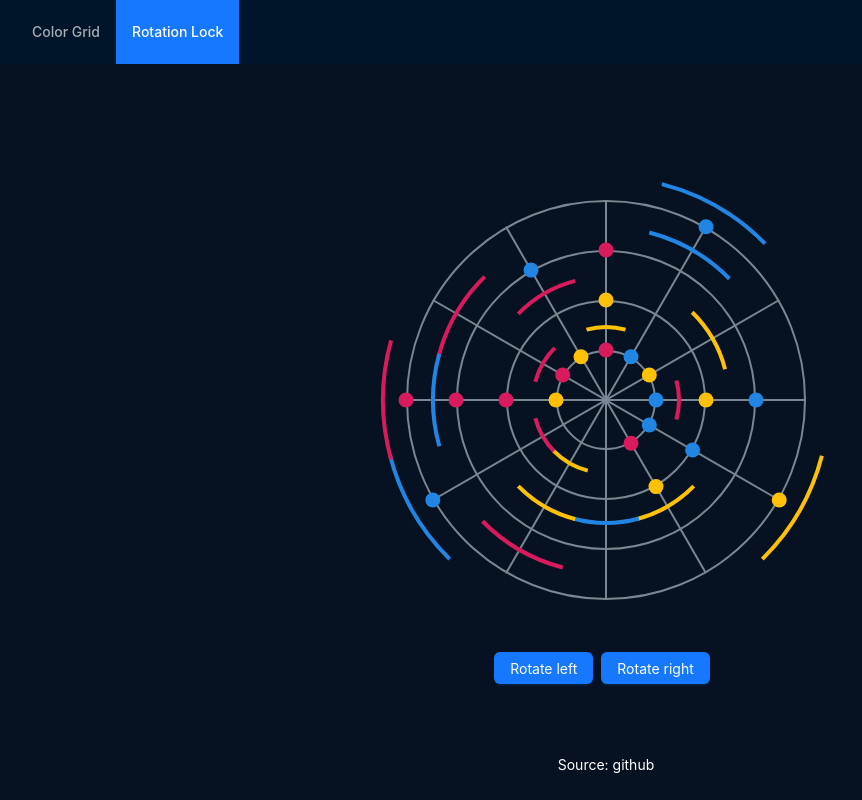
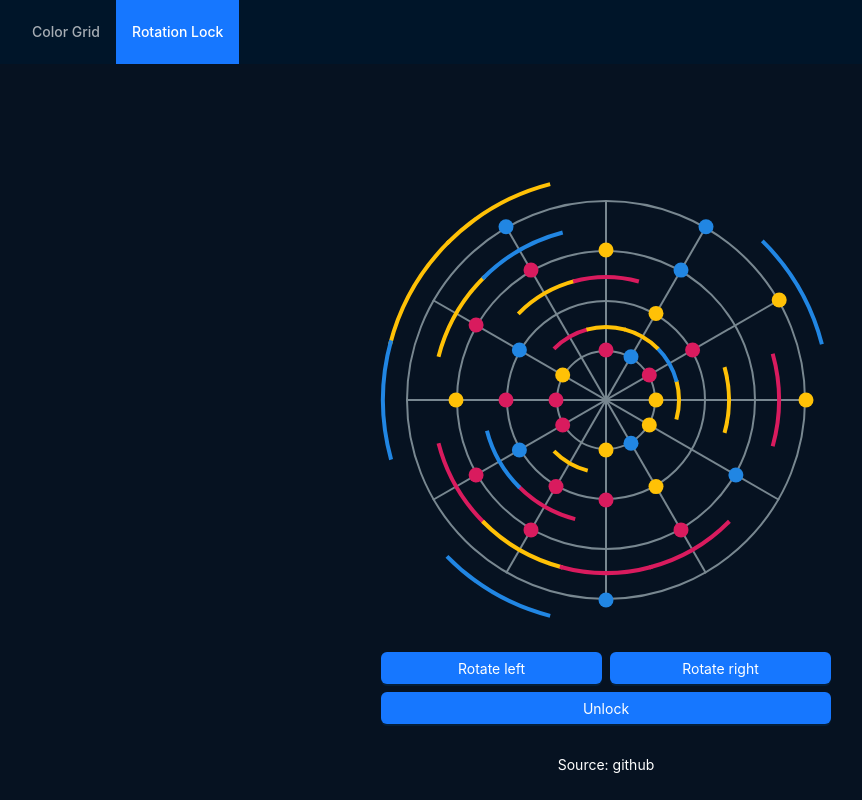
Before and after one commit to kylebeede/minigames, a React (Vite) app: page /rotation-lock in a window 1280 px wide. Shown: the whole page, without its empty margins (34-896 px from the left). Built offline with nearby package versions, Linux system fonts and the light colour scheme.

Commit message:
Add unlock button to rotation lock

```diff
--- a/src/components/rotation-lock/RotationLock.tsx
+++ b/src/components/rotation-lock/RotationLock.tsx
@@ -1,4 +1,4 @@
-import { useCallback, useState, useEffect } from "react";
+import { useCallback, useMemo, useState, useEffect } from "react";
 import { App, Button } from "antd";
 import { segment } from "./circle-segment-generator";
 import "./styles.css";
@@ -20,6 +20,37 @@ export function RotationLock() {
     "active",
     ...new Array(LAYER_COUNT - 1).fill("inactive"),
   ]);
+
+  const { keyData, circleData } = useMemo(
+    () =>
+      generateLockData([
+        {
+          keyMin: 4,
+          keyMax: 7,
+          circleMin: 9,
+          circleMax: 11,
+        },
+        {
+          keyMin: 4,
+          keyMax: 7,
+          circleMin: 9,
+          circleMax: 11,
+        },
+        {
+          keyMin: 4,
+          keyMax: 7,
+          circleMin: 9,
+          circleMax: 11,
+        },
+        {
+          keyMin: 4,
+          keyMax: 7,
+          circleMin: 9,
+          circleMax: 11,
+        },
+      ]),
+    []
+  );
 
   const [layerRotations, setLayerRotations] = useState<number[]>(
     new Array(LAYER_COUNT).fill(0)
@@ -62,6 +93,54 @@ export function RotationLock() {
     [activeLayer, layerRotations, layerStatuses]
   );
 
+  const handleUnlock = useCallback(() => {
+    const layerKeyData = keyData[activeLayer];
+    const layerCircleData = circleData[activeLayer];
+    const layerRotation = layerRotations[activeLayer];
+    let isCorrect = true;
+
+    // check if circles are aligned with keys
+    const circleMap = new Map<number, Color>();
+    layerCircleData.forEach((circle) => {
+      let adjustedLocation = circle.location + layerRotation;
+      while (adjustedLocation < 0) adjustedLocation += 360;
+      circleMap.set(adjustedLocation % 360, circle.color);
+    });
+
+    layerKeyData.forEach((key) => {
+      const keyLocation = key.location;
+      const circleColor = circleMap.get(keyLocation);
+      if (!circleColor || circleColor !== key.color) {
+        isCorrect = false;
+      }
+    });
+
+    handleResult(isCorrect);
+  }, [activeLayer, circleData, handleResult, keyData, layerRotations]);
+
+  const handleKeyDown = useCallback(
+    (e: KeyboardEvent) => {
+      if (layerStatuses[activeLayer] !== "active") return;
+
+      if (e.key === "ArrowLeft") {
+        handleRotation(-30);
+      } else if (e.key === "ArrowRight") {
+        handleRotation(30);
+      } else if (e.key === "Enter" || e.key === " ") {
+        handleUnlock();
+      }
+    },
+    [activeLayer, handleRotation, handleUnlock, layerStatuses]
+  );
+
+  useEffect(() => {
+    window.addEventListener("keydown", handleKeyDown);
+
+    return () => {
+      window.removeEventListener("keydown", handleKeyDown);
+    };
+  }, [handleKeyDown]);
+
   return (
     <div
       className="container"
@@ -81,49 +160,33 @@ export function RotationLock() {
         <LockLayer
           status={layerStatuses[0]}
           rotation={layerRotations[0]}
-          keyMin={4}
-          keyMax={7}
-          circleMin={9}
-          circleMax={11}
+          keyData={keyData[0]}
+          circleData={circleData[0]}
           trackSize={100}
-          handleResult={handleResult}
-          handleRotation={handleRotation}
         />
 
         <LockLayer
           status={layerStatuses[1]}
           rotation={layerRotations[1]}
-          keyMin={4}
-          keyMax={7}
-          circleMin={9}
-          circleMax={11}
+          keyData={keyData[1]}
+          circleData={circleData[1]}
           trackSize={200}
-          handleResult={handleResult}
-          handleRotation={handleRotation}
         />
 
         <LockLayer
           status={layerStatuses[2]}
           rotation={layerRotations[2]}
-          keyMin={4}
-          keyMax={7}
-          circleMin={9}
-          circleMax={11}
+          keyData={keyData[2]}
+          circleData={circleData[2]}
           trackSize={300}
-          handleResult={handleResult}
-          handleRotation={handleRotation}
         />
 
         <LockLayer
           status={layerStatuses[3]}
           rotation={layerRotations[3]}
-          keyMin={4}
-          keyMax={7}
-          circleMin={9}
-          circleMax={11}
+          keyData={keyData[3]}
+          circleData={circleData[3]}
           trackSize={400}
-          handleResult={handleResult}
-          handleRotation={handleRotation}
         />
       </div>
 
@@ -131,17 +194,19 @@ export function RotationLock() {
         <Button
           type="primary"
           onClick={() => handleRotation(-30)}
-          style={{ display: "flex", marginRight: "8px" }}
+          style={{ marginRight: "8px" }}
+          block
         >
           Rotate left
         </Button>
 
-        <Button
-          type="primary"
-          onClick={() => handleRotation(30)}
-          style={{ display: "flex", marginRight: "8px" }}
-        >
+        <Button type="primary" onClick={() => handleRotation(30)} block>
           Rotate right
+        </Button>
+      </div>
+      <div>
+        <Button type="primary" onClick={handleUnlock} block>
+          Unlock
         </Button>
       </div>
     </div>
@@ -151,106 +216,11 @@ export function RotationLock() {
 interface LockLayerProps {
   status: LayerStatus;
   rotation: number;
-  keyMin: number;
-  keyMax: number;
-  circleMin: number;
-  circleMax: number;
+  keyData: Data[];
+  circleData: Data[];
   trackSize: number;
-  handleResult: (isCorrect: boolean) => void;
-  handleRotation: (rotation: number) => void;
 }
 function LockLayer(props: LockLayerProps) {
-  const [circleData, setCircleData] = useState<Data[]>([]);
-  const [keyData, setKeyData] = useState<Data[]>([]);
-
-  const handleKeyDown = useCallback(
-    (e: KeyboardEvent) => {
-      if (props.status !== "active") return;
-
-      if (e.key === "ArrowLeft") {
-        props.handleRotation(-30);
-      } else if (e.key === "ArrowRight") {
-        props.handleRotation(30);
-      } else if (e.key === "Enter" || e.key === " ") {
-        let isCorrect = true;
-        // check if circles are aligned with keys
-        const circleMap = new Map<number, Color>();
-        circleData.forEach((circle) => {
-          let adjustedLocation = circle.location + props.rotation;
-          while (adjustedLocation < 0) adjustedLocation += 360;
-          circleMap.set(adjustedLocation % 360, circle.color);
-        });
-
-        keyData.forEach((key) => {
-          const keyLocation = key.location;
-          const circleColor = circleMap.get(keyLocation);
-          if (!circleColor || circleColor !== key.color) {
-            isCorrect = false;
-          }
-        });
-
-        props.handleResult(isCorrect);
-      }
-    },
-    [props, circleData, keyData]
-  );
-
-  // Generate key and circle data
-  useEffect(() => {
-    const occupiedLocations = new Set();
-    const keyCount =
-      Math.floor(Math.random() * (props.keyMax - props.keyMin + 1)) +
-      props.keyMin;
-    const generatedKeyData = Array.from({ length: keyCount }, () => {
-      let location = Math.floor(Math.random() * 12) * 30;
-      while (occupiedLocations.has(location)) {
-        location = Math.floor(Math.random() * 12) * 30;
-      }
-
-      occupiedLocations.add(location);
-      return {
-        location: location,
-        color: getRandomColor(),
-      };
-    });
-
-    // circle data should match key data with additional data
-    // 1. match the color and location of the key data & rotate
-    const randomRotation = Math.floor(Math.random() * 12) * 30;
-    const generatedCircleData = generatedKeyData.map((keyData) => ({
-      location: (keyData.location + randomRotation) % 360,
-      color: keyData.color,
-    }));
-    // 2. add additional circle data
-    const minCircleCount = Math.max(keyCount, props.keyMin);
-    const totalCircleCount =
-      Math.floor(Math.random() * (props.circleMax - minCircleCount + 1)) +
-      minCircleCount;
-    for (let i = 0; i < totalCircleCount - 7; i++) {
-      let location = Math.floor(Math.random() * 12) * 30;
-      while (occupiedLocations.has(location)) {
-        location = Math.floor(Math.random() * 12) * 30;
-      }
-
-      occupiedLocations.add(location);
-      generatedCircleData.push({
-        location: location + randomRotation,
-        color: getRandomColor(),
-      });
-    }
-
-    setKeyData(generatedKeyData);
-    setCircleData(generatedCircleData);
-  }, [props.circleMax, props.keyMax, props.keyMin]);
-
-  useEffect(() => {
-    window.addEventListener("keydown", handleKeyDown);
-
-    return () => {
-      window.removeEventListener("keydown", handleKeyDown);
-    };
-  }, [handleKeyDown, props.circleMax, props.keyMax, props.keyMin]);
-
   return (
     <div
       className={`lock-layer ${props.status}`}
@@ -267,7 +237,7 @@ function LockLayer(props: LockLayerProps) {
         }}
         viewBox={`0 0 ${props.trackSize + 50} ${props.trackSize + 50}`}
       >
-        {keyData.map((keyData, index) => {
+        {props.keyData.map((keyData, index) => {
           return (
             <path
               className={`key ${keyData.color}`}
@@ -285,7 +255,7 @@ function LockLayer(props: LockLayerProps) {
           height: `${props.trackSize}px`,
         }}
       >
-        {circleData.map((circleData, index) => (
+        {props.circleData.map((circleData, index) => (
           <div
             key={index}
             className={`circle ${circleData.color}`}
@@ -320,3 +290,66 @@ function getRandomColor(): Color {
   const colors = ["blue", "red", "yellow"];
   return colors[Math.floor(Math.random() * colors.length)] as Color;
 }
+
+interface LayerDetails {
+  keyMin: number;
+  keyMax: number;
+  circleMin: number;
+  circleMax: number;
+}
+
+function generateLockData(layerDetails: LayerDetails[]) {
+  const keyData: Data[][] = [];
+  const circleData: Data[][] = [];
+
+  for (let i = 0; i < layerDetails.length; i++) {
+    const occupiedLocations = new Set();
+    const keyCount =
+      Math.floor(
+        Math.random() * (layerDetails[i].keyMax - layerDetails[i].keyMin + 1)
+      ) + layerDetails[i].keyMin;
+    const generatedKeyData: Data[] = Array.from({ length: keyCount }, () => {
+      let location = Math.floor(Math.random() * 12) * 30;
+      while (occupiedLocations.has(location)) {
+        location = Math.floor(Math.random() * 12) * 30;
+      }
+
+      occupiedLocations.add(location);
+      return {
+        location: location,
+        color: getRandomColor(),
+      };
+    });
+
+    // circle data should match key data with additional data
+    // 1. match the color and location of the key data & rotate
+    const randomRotation = Math.floor(Math.random() * 12) * 30;
+    const generatedCircleData = generatedKeyData.map((keyData) => ({
+      location: (keyData.location + randomRotation) % 360,
+      color: keyData.color,
+    }));
+    // 2. add additional circle data
+    const minCircleCount = Math.max(keyCount, layerDetails[i].keyMin);
+    const totalCircleCount =
+      Math.floor(
+        Math.random() * (layerDetails[i].circleMax - minCircleCount + 1)
+      ) + minCircleCount;
+    for (let i = 0; i < totalCircleCount - 7; i++) {
+      let location = Math.floor(Math.random() * 12) * 30;
+      while (occupiedLocations.has(location)) {
+        location = Math.floor(Math.random() * 12) * 30;
+      }
+
+      occupiedLocations.add(location);
+      generatedCircleData.push({
+        location: location + randomRotation,
+        color: getRandomColor(),
+      } as Data);
+    }
+
+    keyData.push(generatedKeyData);
+    circleData.push(generatedCircleData);
+  }
+
+  return { keyData, circleData };
+}
--- a/src/components/rotation-lock/styles.css
+++ b/src/components/rotation-lock/styles.css
@@ -120,4 +120,5 @@
   display: flex;
   justify-content: center;
   margin-top: 30px;
+  margin-bottom: 8px;
 }
```
